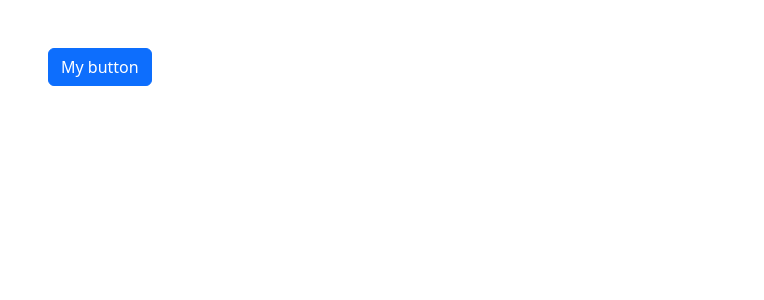
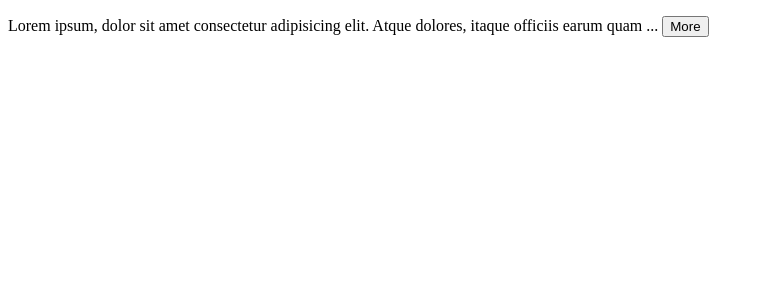
Before and after one commit to Afzaal-Web/React-18, a React (Vite) app: page / in a window 1280 px wide. Shown: the top 300 px of the page, without its empty margins (0-764 px from the left). Built offline with nearby package versions, Linux system fonts and the light colour scheme.

Commit message:
complete components

```diff
--- a/src/App.tsx
+++ b/src/App.tsx
@@ -1,6 +1,9 @@
 // import ListGroup from "./components/ListGroup";
+
+// import { useState } from "react";
 // import Alert from "./components/Alert";
-import Button from "./components/Button";
+// import Button from "./components/Button";
+import ExpandableText from "./components/ExpandableText";
 
 function App() {
   // let items = ["Lahore", "karachi", "Islamabad", "Gujrat", "Pindi"];
@@ -26,10 +29,39 @@ function App() {
   //   );
   // }
 
+  // return (
+  //   <div>
+  //     <Button onClick={() => alert("clicked")}>My button</Button>
+  //   </div>
+  // );
+
+  // const [alertVisibility, setAlertVisibility] = useState(false);
+
+  // return (
+  //   <div>
+  //     {alertVisibility && (
+  //       <Alert onClose={() => setAlertVisibility(false)}>
+  //         <strong>Hello World</strong>
+  //       </Alert>
+  //     )}
+  //     <Button onClick={() => setAlertVisibility(true)}>My button</Button>
+  //   </div>
+  // );
+
   return (
-    <div>
-      <Button onClick={() => alert("clicked")}>My button</Button>
-    </div>
+    <ExpandableText maxChar={100}>
+      Lorem ipsum, dolor sit amet consectetur adipisicing elit. Atque dolores,
+      itaque officiis earum quam unde odio molestias facere iusto velit sint
+      commodi enim assumenda sed dolore labore recusandae vero nobis animi non
+      sit laudantium voluptate! A vitae ea exercitationem quibusdam at
+      laudantium, est quod architecto iusto, et consequatur rerum eligendi eos
+      minus tempora! Modi molestias voluptas delectus, doloribus omnis
+      laboriosam beatae aut obcaecati adipisci est quod dolores expedita aliquid
+      cupiditate culpa quisquam nemo sint laudantium porro quam? Beatae quam
+      quia optio illum cum, sequi commodi ducimus dicta sunt odio, veritatis
+      unde eligendi quod veniam quae aperiam praesentium quaerat. Voluptas,
+      unde.
+    </ExpandableText>
   );
 }
 
--- /dev/null
+++ b/src/components/ExpandableText.tsx
@@ -0,0 +1,25 @@
+import { useState } from "react";
+
+interface Props {
+  children: string;
+  maxChar: number;
+}
+
+function ExpandableText({ children, maxChar }: Props) {
+  const [isExpanded, setExpended] = useState(false);
+
+  if (children.length <= maxChar) return <p>{children}</p>;
+
+  const text = isExpanded ? children : children.substring(0, maxChar);
+
+  return (
+    <p>
+      {text}...{" "}
+      <button onClick={() => setExpended(!isExpanded)}>
+        {isExpanded ? "less" : "More"}
+      </button>
+    </p>
+  );
+}
+
+export default ExpandableText;
--- /dev/null
+++ b/src/components/ListGroup.css
@@ -0,0 +1,3 @@
+.list-group{
+list-style: none;
+}
--- a/src/components/ListGroup.tsx
+++ b/src/components/ListGroup.tsx
@@ -323,13 +323,15 @@ function ListGroup({ items, heading, onSelectItem }: Props) {
 
 // Passing children
 
+import { useState } from "react";
+import "./ListGroup.css";
+
 interface Props {
   items: string[];
   heading: string;
   // (item: string) => void
   onSelectItem: (item: string, index: number) => void;
 }
-import { useState } from "react";
 
 function ListGroup({ items, heading, onSelectItem }: Props) {
   // Hook : A hook is a function that allow us to tap into built in feature in react
--- a/src/main.tsx
+++ b/src/main.tsx
@@ -1,7 +1,7 @@
 import React from "react";
 import ReactDOM from "react-dom/client";
 import App from "./App";
-import "bootstrap/dist/css/bootstrap.css";
+// import "bootstrap/dist/css/bootstrap.css";
 
 ReactDOM.createRoot(document.getElementById("root") as HTMLElement).render(
   <React.StrictMode>
```
Also changed, not shown: src/components/Alert.tsx (+10 -2 lines).
